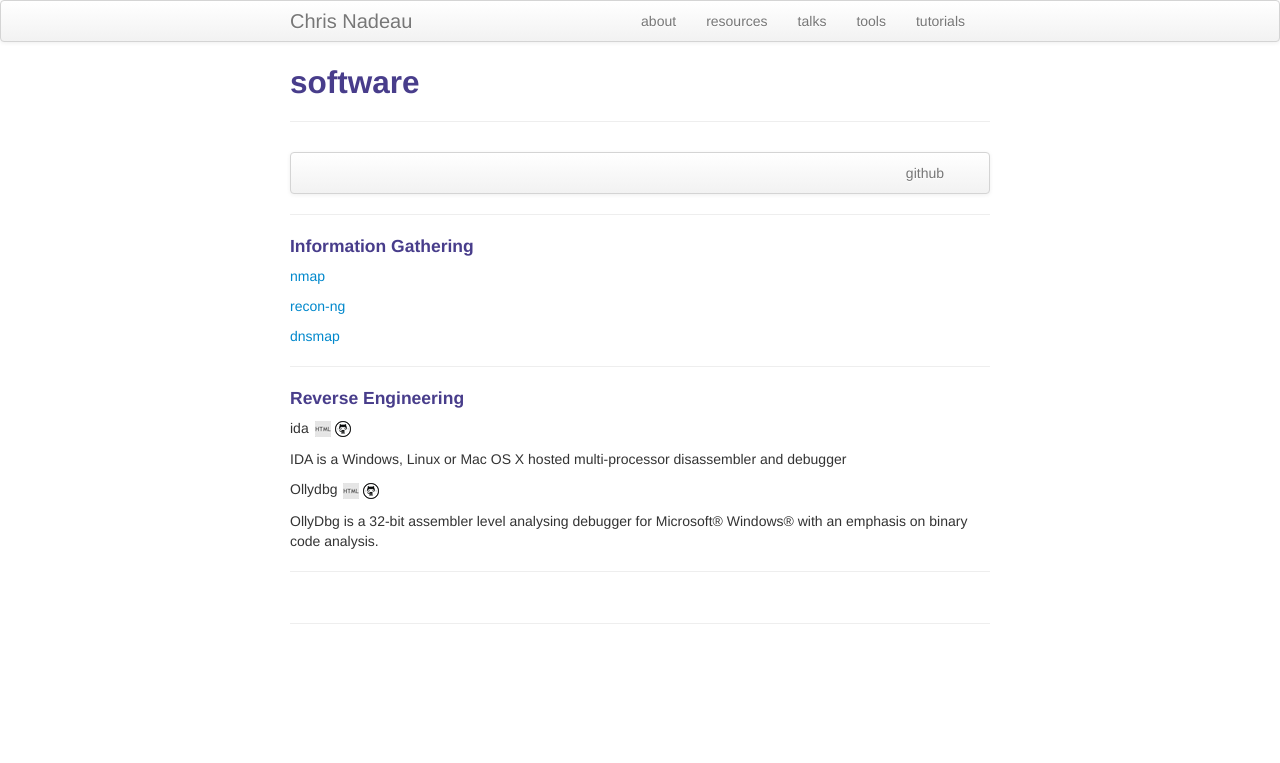
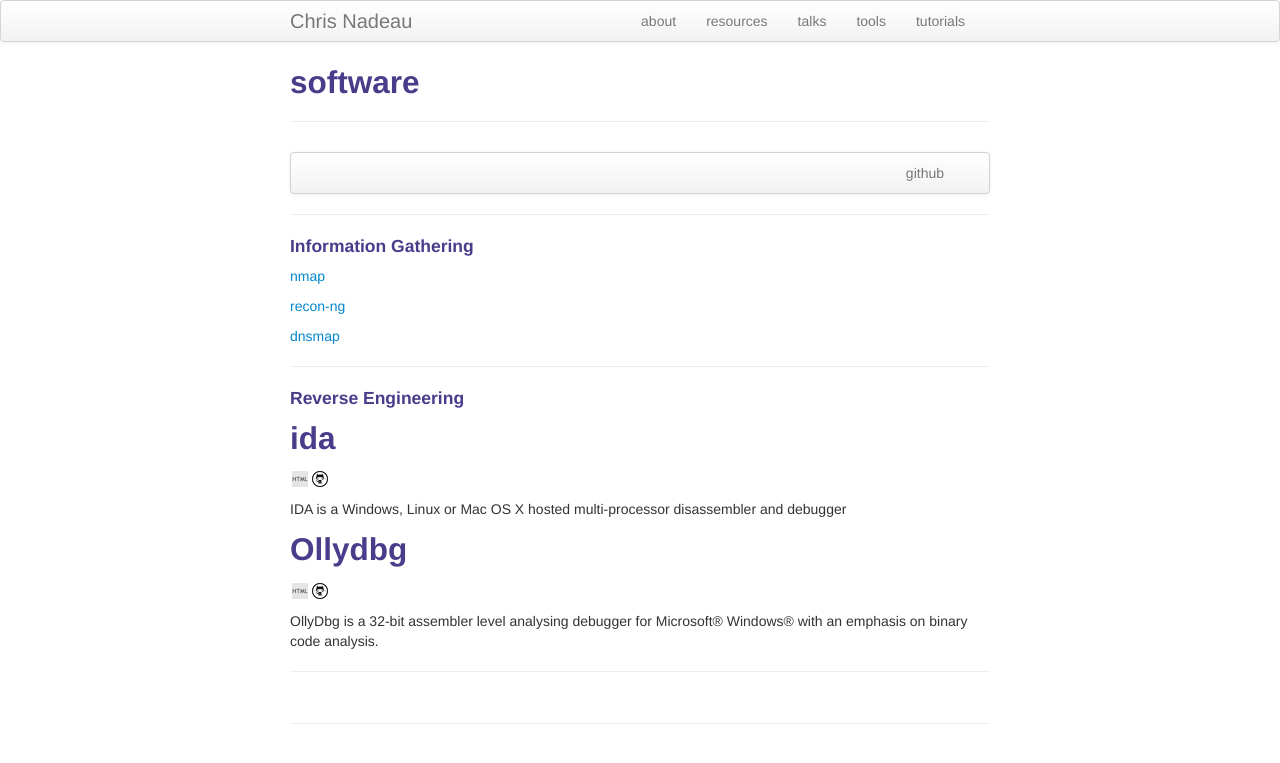
Before and after one commit to dynamicparallax/dynamicparallax.github.io, a Jekyll site: the page built from pages/tools.md, in a window 1280 px wide. Shown: the top 763 px of the page. Built offline with Jekyll 4.4.1, drawn with Linux system fonts in a browser that asks for light colours.

```diff
--- a/pages/tools.md
+++ b/pages/tools.md
@@ -26,12 +26,12 @@ description: Infosec Tools
 
 #### Reverse Engineering
 
-ida
+## ida
 <a href="https://www.hex-rays.com/products/ida/" target="_blank">![html](icons16/html-icon.png)</a><a href="https://www.hex-rays.com/products/ida/" target="_blank">![git](icons16/github-icon.png)</a>
 
 IDA is a Windows, Linux or Mac OS X hosted multi-processor disassembler and debugger
 
-Ollydbg
+## Ollydbg
 <a href="http://www.ollydbg.de/" target="_blank">![html](icons16/html-icon.png)</a><a href="http://www.ollydbg.de/" target="_blank">![git](icons16/github-icon.png)</a>
 
 OllyDbg is a 32-bit assembler level analysing debugger for Microsoft® Windows® with an emphasis on binary code analysis.
```
